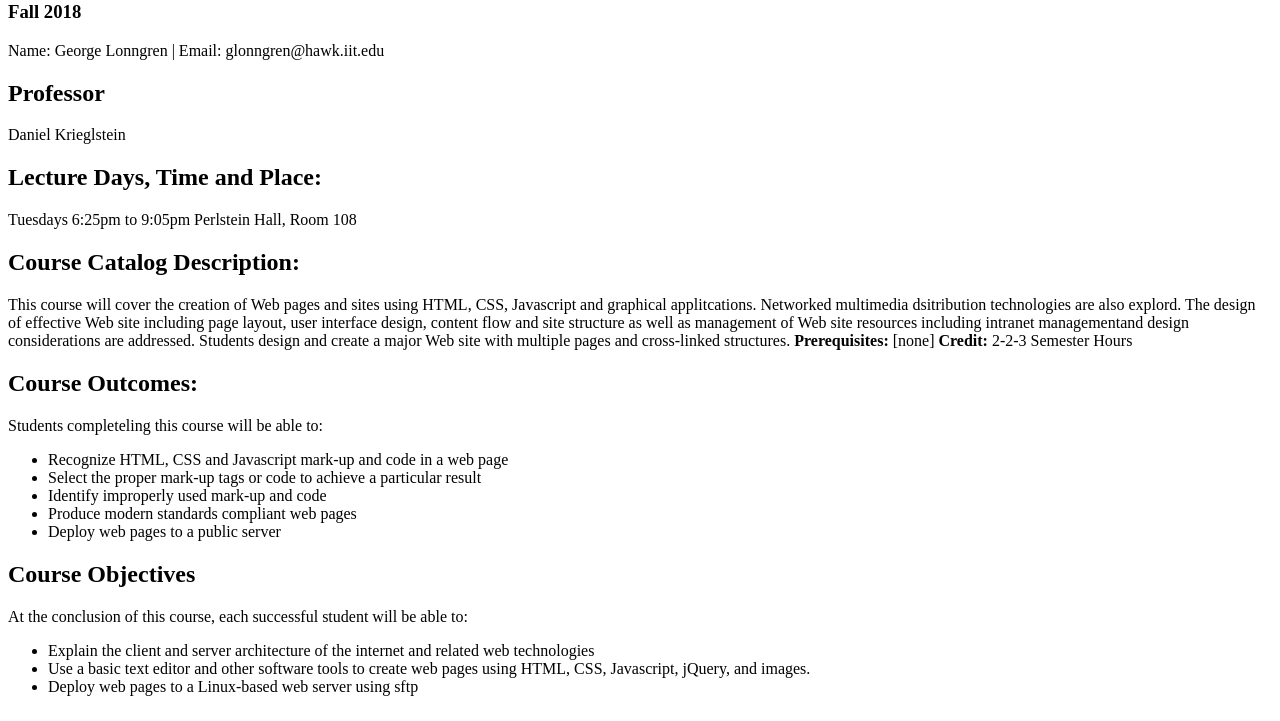
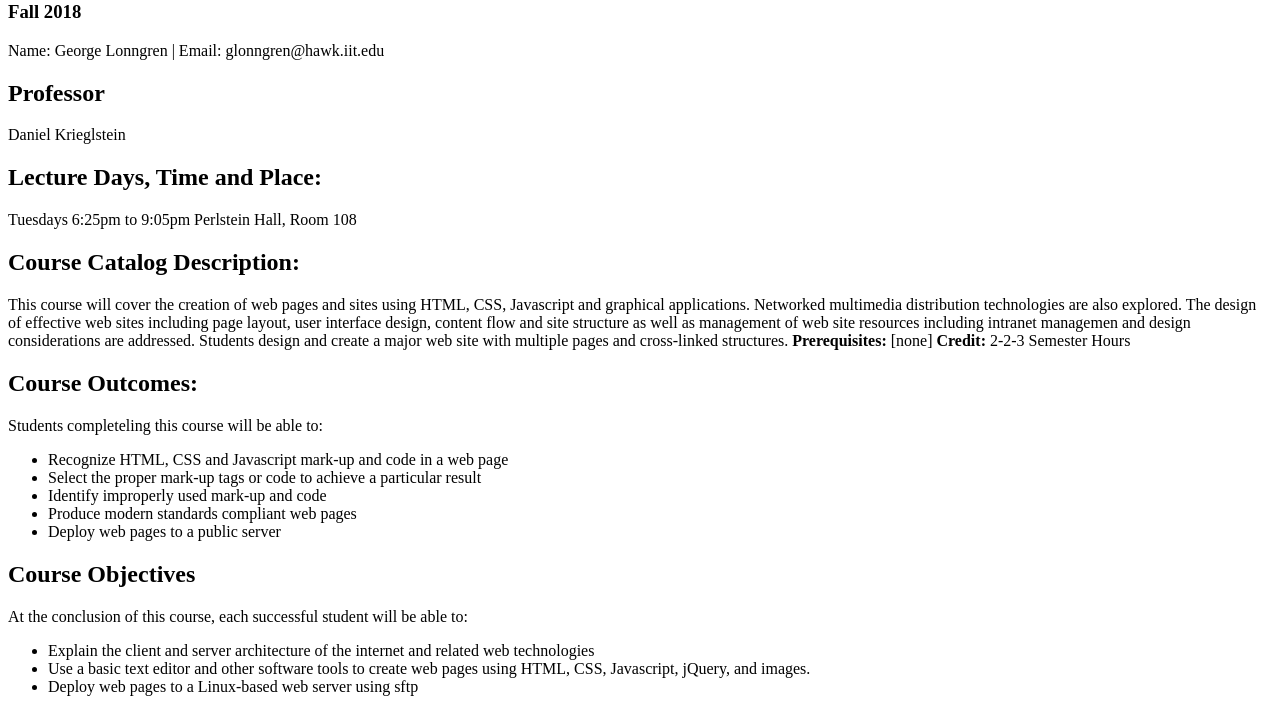
Before and after one commit to glonngren/Lab2, a plain HTML site: page index.html in a window 1280 px wide. Shown: the part 79-800 px from the top of the page. Drawn offline with Linux system fonts and the light colour scheme.

Commit message:
Correct grammar
correcting grammar errors

```diff
--- a/index.html
+++ b/index.html
@@ -13,13 +13,13 @@
       <h2>Lecture Days, Time and Place:</h2>
       <p>Tuesdays 6:25pm to 9:05pm Perlstein Hall, Room 108</p>
       <h2>Course Catalog Description:</h2>
-      <p>This course will cover the creation of Web pages and sites
-         using HTML, CSS, Javascript and graphical applitcations. Networked
-         multimedia dsitribution technologies are also explord. The design
-         of effective Web site including page layout, user interface design,
-         content flow and site structure as well as management of Web site
-         resources including intranet managementand design considerations are
-         addressed. Students design and create a major Web site with multiple
+      <p>This course will cover the creation of web pages and sites
+         using HTML, CSS, Javascript and graphical applications. Networked
+         multimedia distribution technologies are also explored. The design
+         of effective web sites including page layout, user interface design,
+         content flow and site structure as well as management of web site
+         resources including intranet managemen and design considerations are
+         addressed. Students design and create a major web site with multiple
          pages and cross-linked structures. <strong>Prerequisites:</strong>
          [none] <strong>Credit:</strong> 2-2-3 Semester Hours
       </p>
```
